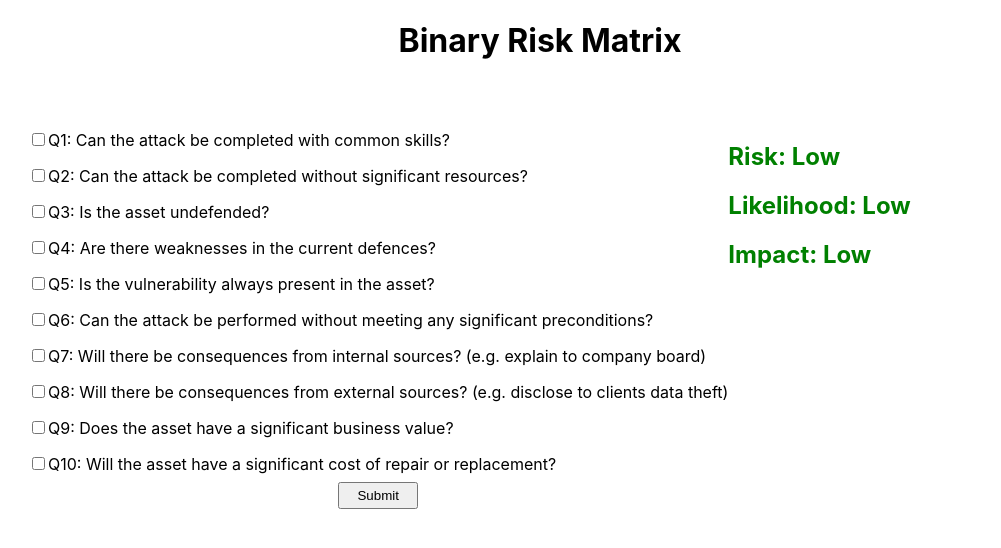
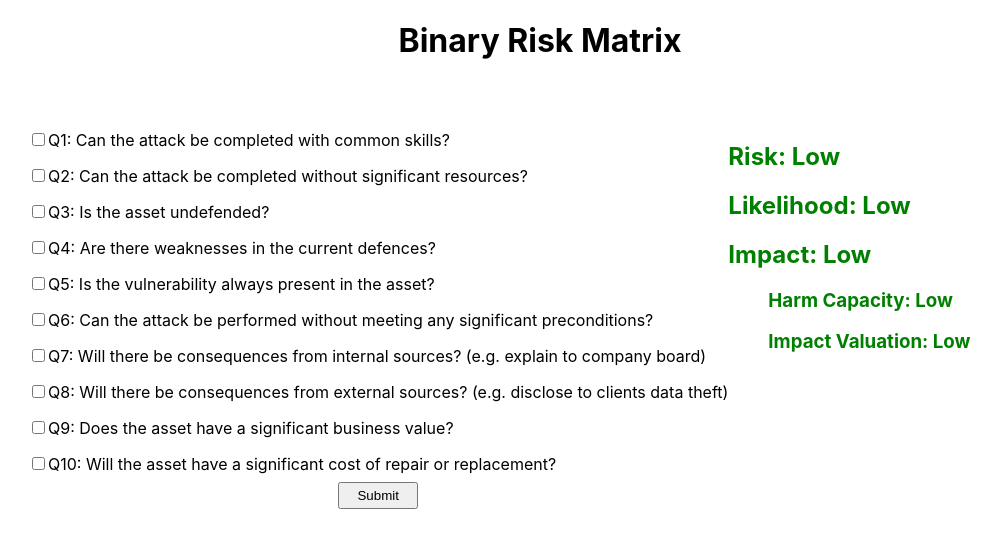
Before and after one commit to MatthewNobes/risk-matrix-generator, a React (Create React App) app: page / in a window 1280 px wide. Shown: the top 548 px of the page, without its empty margins (100-1101 px from the left). Built offline with nearby package versions, Linux system fonts and the light colour scheme.

Commit message:
Adding impact breakdown to main form

```diff
--- a/src/Components/BinaryRiskMatrix/BinaryRiskMatrixForm.js
+++ b/src/Components/BinaryRiskMatrix/BinaryRiskMatrixForm.js
@@ -18,9 +18,12 @@ export default function BinaryRiskMatrixForm() {
     const [Q9, appendQ9] = useState(false);
     const [Q10, appendQ10] = useState(false);
 
-    const [risk, appendRisk] = useState('Low')
-    const [likelihood, appendLikelihood] = useState('Low')
-    const [impact, appendImpact] = useState('Low')
+    const [risk, appendRisk] = useState('Low');
+    const [likelihood, appendLikelihood] = useState('Low');
+    const [impact, appendImpact] = useState('Low');
+
+    const [harmCapacity, appendHarmCapacity] = useState('Low');
+    const [impactValuation, appendImpactValuation] = useState('Low');
 
     const handleChange = (value, appendFn) => {
         appendFn(!value);
@@ -32,12 +35,15 @@ export default function BinaryRiskMatrixForm() {
 
         const values = [Q1, Q2, Q3, Q4, Q5, Q6, Q7, Q8, Q9, Q10];
         const likelihood = calculateLikelihood(values);
-        const impact = calculateImpact(values);
-        const risk = calculateRisk(likelihood, impact);
+        const impactResults = calculateImpact(values);
+        const risk = calculateRisk(likelihood, impactResults[2]);
+
+        appendHarmCapacity(impactResults[0]);
+        appendImpactValuation(impactResults[1]);
 
         appendRisk(risk);
         appendLikelihood(likelihood);
-        appendImpact(impact);
+        appendImpact(impactResults[2]);
     }
 
     return (
@@ -104,6 +110,8 @@ export default function BinaryRiskMatrixForm() {
                 >
                     Risk: {risk}
                 </h2>
+
+
                 <h2
                     className="BinaryRiskMatrixResults-Measurement"
                     style={{color: likelihood === 'Low' ? 'Green' : likelihood === 'Medium' ? 'Orange' : 'Red'}}
@@ -116,6 +124,20 @@ export default function BinaryRiskMatrixForm() {
                 >
                     Impact: {impact}
                 </h2>
+                <ul>
+                    <h3
+                        className="BinaryRiskMatrixResults-Measurement"
+                        style={{color: harmCapacity === 'Low' ? 'Green' : harmCapacity === 'Medium' ? 'Orange' : 'Red'}}
+                    >
+                        Harm Capacity: {harmCapacity}
+                    </h3>
+                    <h3
+                        className="BinaryRiskMatrixResults-Measurement"
+                        style={{color: impactValuation === 'Low' ? 'Green' : impactValuation === 'Medium' ? 'Orange' : 'Red'}}
+                    >
+                        Impact Valuation: {impactValuation}
+                    </h3>
+                </ul>
             </div>
 
         </div>
--- a/src/Components/BinaryRiskMatrix/Impact.js
+++ b/src/Components/BinaryRiskMatrix/Impact.js
@@ -8,8 +8,8 @@ const calculateImpact = (values) => {
     const impactValuation = calculateImpactValidation(harmCapacity, values[8], values[9]);
 
     const threatImpact = impactValuation;
-    //const impactResults = [harmCapacity, impactValuation, threatImpact]; For future use.
-    return threatImpact;
+    const impactResults = [harmCapacity, impactValuation, threatImpact];
+    return impactResults;
 }
 
 /**
```
